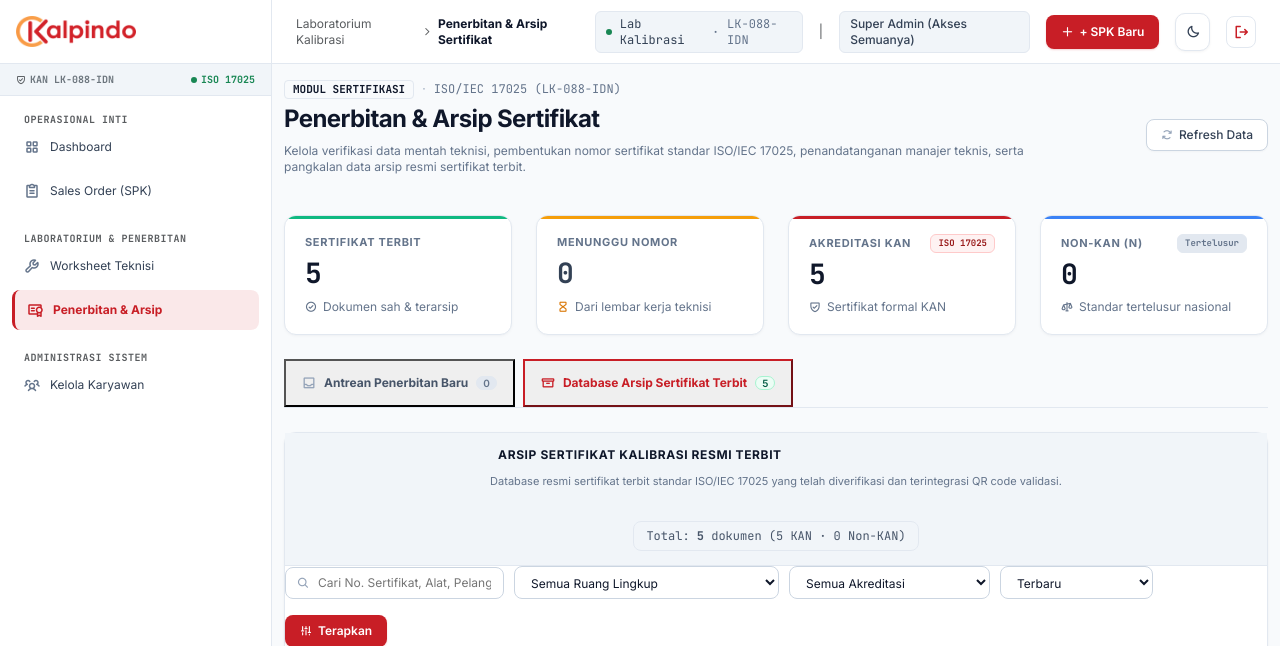
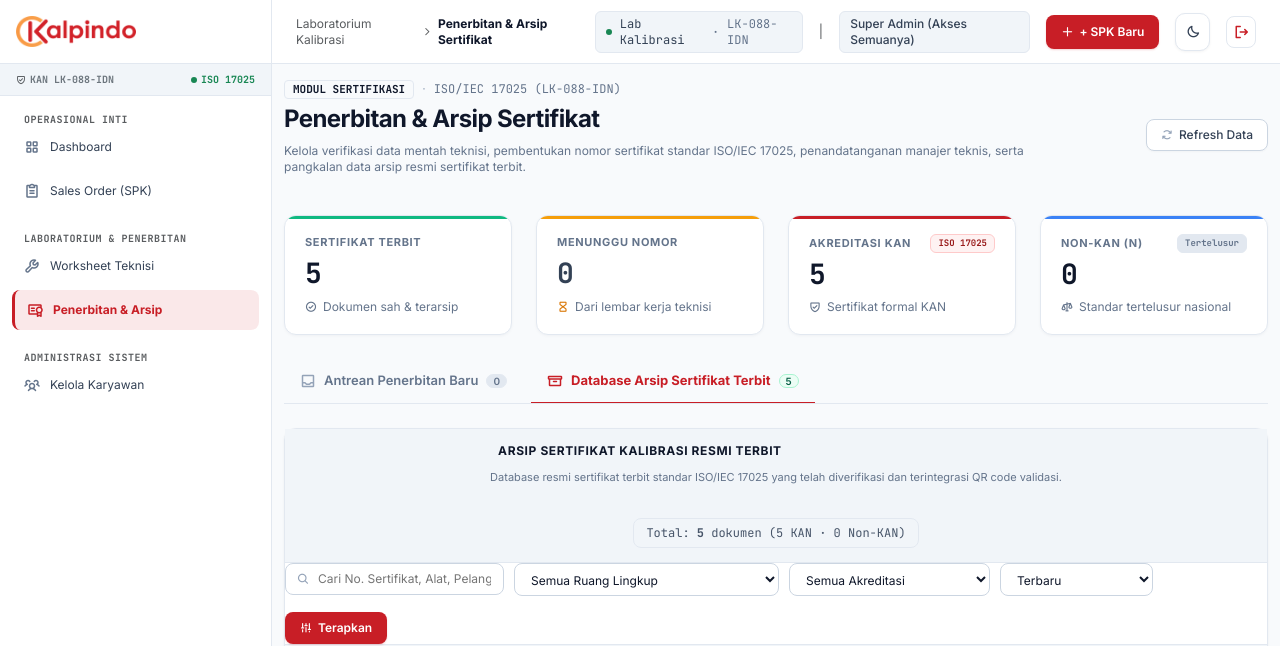
Before and after one commit to radityabhardana/kalpindo_laboratory_management, a PHP site: page /certificates.php in a window 1280 px wide. Shown: the top 646 px of the page. Run offline with PHP 8.4, Linux system fonts and the light colour scheme; a user stored in the database is signed in; data comes from the database, SQL or seed files in the repository.

Commit message:
fix(certificates): fix boxy tab styling and implement clean underline tab bar

```diff
--- a/assets/css/custom.css
+++ b/assets/css/custom.css
@@ -1774,6 +1774,98 @@ html.dark .ws-queue-item.is-active,
     white-space: nowrap;
 }
 
+/* ========================================================== */
+/* Certificates Navigation Tabs (Clean Underline Style)      */
+/* ========================================================== */
+.cert-tab-bar {
+    border-bottom: 1px solid var(--border-subtle) !important;
+    margin-bottom: 1.5rem !important;
+    display: flex !important;
+    align-items: center !important;
+    justify-content: space-between !important;
+    gap: 1rem !important;
+    overflow-x: auto !important;
+    scrollbar-width: none !important;
+}
+.cert-tab-bar::-webkit-scrollbar {
+    display: none !important;
+}
+
+.cert-tab-nav {
+    display: flex !important;
+    align-items: center !important;
+    gap: 0.5rem !important;
+    margin-bottom: -1px !important;
+    padding: 0 !important;
+}
+
+.cert-tab-link, .tab-link {
+    background: transparent !important;
+    background-color: transparent !important;
+    border: none !important;
+    border-top: none !important;
+    border-left: none !important;
+    border-right: none !important;
+    border-bottom: 2px solid transparent !important;
+    border-radius: 0 !important;
+    box-shadow: none !important;
+    padding: 0.75rem 1rem !important;
+    font-size: 0.8125rem !important;
+    font-weight: 600 !important;
+    color: var(--text-muted) !important;
+    display: inline-flex !important;
+    align-items: center !important;
+    gap: 0.5rem !important;
+    cursor: pointer !important;
+    transition: all 0.15s ease !important;
+    text-decoration: none !important;
+    white-space: nowrap !important;
+    outline: none !important;
+}
+
+.cert-tab-link:hover, .tab-link:hover {
+    color: var(--text-primary) !important;
+    border-bottom-color: var(--border-strong) !important;
+    background: transparent !important;
+    background-color: transparent !important;
+}
+
+.cert-tab-link.active, .tab-link.active {
+    color: var(--brand-primary) !important;
+    border-bottom-color: var(--brand-primary) !important;
+    font-weight: 700 !important;
+    background: transparent !important;
+    background-color: transparent !important;
+}
+
+.cert-tab-link i, .tab-link i {
+    font-size: 1rem !important;
+    transition: color 0.15s ease !important;
+}
+
+.cert-tab-link.active i, .tab-link.active i {
+    color: var(--brand-primary) !important;
+}
+
+.cert-tab-link:not(.active) i, .tab-link:not(.active) i {
+    color: var(--text-subtle) !important;
+}
+
+html.dark .cert-tab-link.active,
+html.dark .tab-link.active,
+[data-bs-theme="dark"] .cert-tab-link.active,
+[data-bs-theme="dark"] .tab-link.active {
+    color: #F87171 !important;
+    border-bottom-color: #EF4444 !important;
+}
+
+html.dark .cert-tab-link.active i,
+html.dark .tab-link.active i,
+[data-bs-theme="dark"] .cert-tab-link.active i,
+[data-bs-theme="dark"] .tab-link.active i {
+    color: #F87171 !important;
+}
+
 .ws-table td {
     padding: 0.4375rem 0.375rem;
     vertical-align: middle;
--- a/certificates.php
+++ b/certificates.php
@@ -391,15 +391,15 @@ require_once __DIR__ . '/includes/header.php';
 </div>
 
 <!-- 3. TAB NAVIGATION (Antrean Penerbitan Baru vs Database Arsip) -->
-<div class="border-b border-slate-200 dark:border-slate-800 mb-6 flex items-center justify-between gap-4 overflow-x-auto">
-    <nav class="flex items-center gap-2 -mb-px text-xs font-semibold">
+<div class="cert-tab-bar">
+    <nav class="cert-tab-nav">
         <button
             type="button"
             onclick="switchCertTab('queue')"
             id="tab-btn-queue"
-            class="tab-link py-3 px-4 border-b-2 font-bold whitespace-nowrap transition-colors flex items-center gap-2 <?= $activeTab === 'queue' ? 'border-[#C81E26] text-[#C81E26] dark:border-red-500 dark:text-red-400' : 'border-transparent text-slate-600 hover:text-slate-900 hover:border-slate-300 dark:text-slate-400 dark:hover:text-slate-200' ?>"
+            class="cert-tab-link <?= $activeTab === 'queue' ? 'active' : '' ?>"
         >
-            <i class="ph-bold ph-tray text-sm <?= $activeTab === 'queue' ? 'text-[#C81E26] dark:text-red-400' : 'text-slate-400' ?>"></i>
+            <i class="ph-bold ph-tray"></i>
             <span>Antrean Penerbitan Baru</span>
             <span class="badge-status <?= count($incomingQueue) > 0 ? 'danger' : 'neutral' ?>" style="font-size: 10px; padding: 1px 6px;">
                 <?= count($incomingQueue) ?>
@@ -410,9 +410,9 @@ require_once __DIR__ . '/includes/header.php';
             type="button"
             onclick="switchCertTab('archive')"
             id="tab-btn-archive"
-            class="tab-link py-3 px-4 border-b-2 font-bold whitespace-nowrap transition-colors flex items-center gap-2 <?= $activeTab === 'archive' ? 'border-[#C81E26] text-[#C81E26] dark:border-red-500 dark:text-red-400' : 'border-transparent text-slate-600 hover:text-slate-900 hover:border-slate-300 dark:text-slate-400 dark:hover:text-slate-200' ?>"
+            class="cert-tab-link <?= $activeTab === 'archive' ? 'active' : '' ?>"
         >
-            <i class="ph-bold ph-archive text-sm <?= $activeTab === 'archive' ? 'text-[#C81E26] dark:text-red-400' : 'text-slate-400' ?>"></i>
+            <i class="ph-bold ph-archive"></i>
             <span>Database Arsip Sertifikat Terbit</span>
             <span class="badge-status success" style="font-size: 10px; padding: 1px 6px;">
                 <?= $totalIssuedCount ?>
@@ -1328,20 +1328,12 @@ function switchCertTab(tabName) {
 
     if (!queuePane || !archivePane) return;
 
-    const activeClasses = 'tab-link py-3 px-4 border-b-2 font-bold whitespace-nowrap transition-colors flex items-center gap-2 border-[#C81E26] text-[#C81E26] dark:border-red-500 dark:text-red-400';
-    const inactiveClasses = 'tab-link py-3 px-4 border-b-2 font-bold whitespace-nowrap transition-colors flex items-center gap-2 border-transparent text-slate-600 hover:text-slate-900 hover:border-slate-300 dark:text-slate-400 dark:hover:text-slate-200';
-
     if (tabName === 'archive') {
         queuePane.classList.add('hidden');
         archivePane.classList.remove('hidden');
 
-        if (archiveBtn) archiveBtn.className = activeClasses;
-        if (queueBtn) queueBtn.className = inactiveClasses;
-
-        const queueIcon = queueBtn ? queueBtn.querySelector('i') : null;
-        const archiveIcon = archiveBtn ? archiveBtn.querySelector('i') : null;
-        if (queueIcon) queueIcon.className = 'ph-bold ph-tray text-sm text-slate-400';
-        if (archiveIcon) archiveIcon.className = 'ph-bold ph-archive text-sm text-[#C81E26] dark:text-red-400';
+        if (archiveBtn) archiveBtn.classList.add('active');
+        if (queueBtn) queueBtn.classList.remove('active');
 
         const url = new URL(window.location);
         url.searchParams.set('tab', 'archive');
@@ -1350,13 +1342,8 @@ function switchCertTab(tabName) {
         archivePane.classList.add('hidden');
         queuePane.classList.remove('hidden');
 
-        if (queueBtn) queueBtn.className = activeClasses;
-        if (archiveBtn) archiveBtn.className = inactiveClasses;
-
-        const queueIcon = queueBtn ? queueBtn.querySelector('i') : null;
-        const archiveIcon = archiveBtn ? archiveBtn.querySelector('i') : null;
-        if (queueIcon) queueIcon.className = 'ph-bold ph-tray text-sm text-[#C81E26] dark:text-red-400';
-        if (archiveIcon) archiveIcon.className = 'ph-bold ph-archive text-sm text-slate-400';
+        if (queueBtn) queueBtn.classList.add('active');
+        if (archiveBtn) archiveBtn.classList.remove('active');
 
         const url = new URL(window.location);
         url.searchParams.set('tab', 'queue');
```
